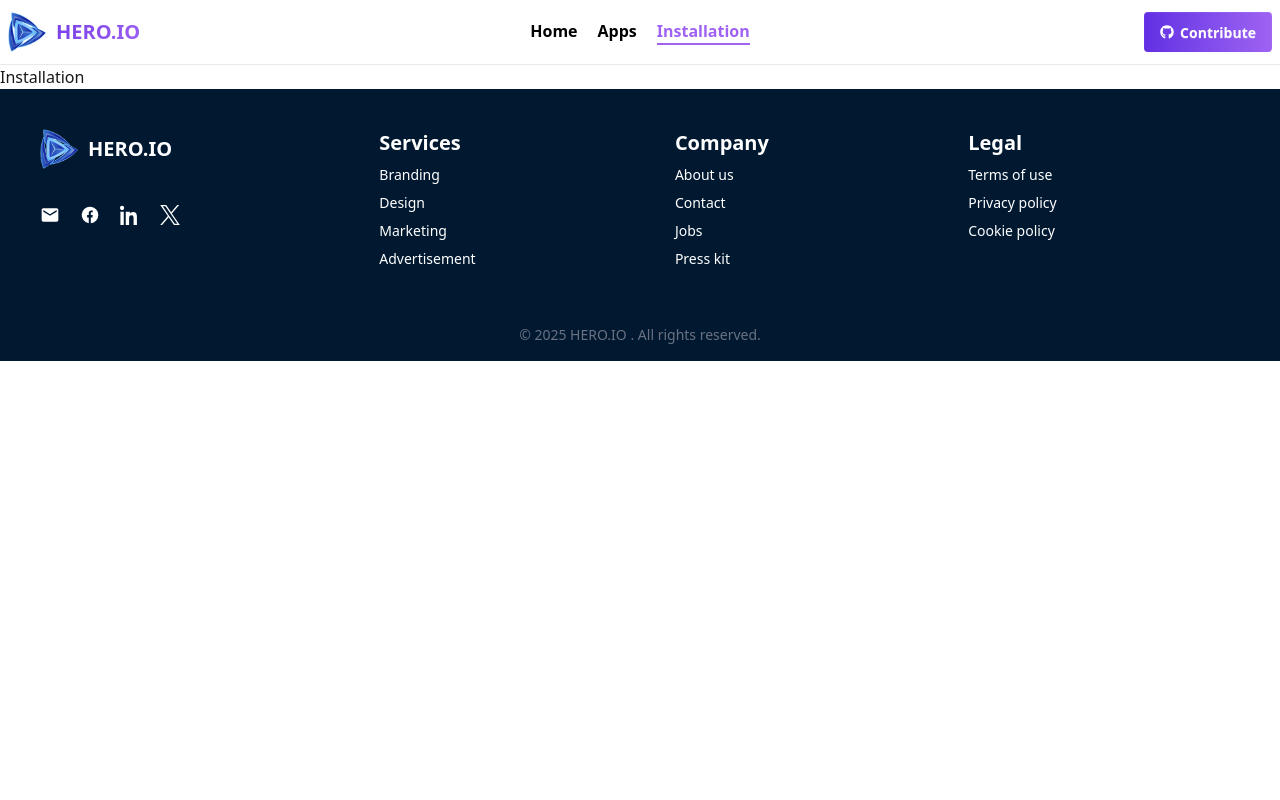
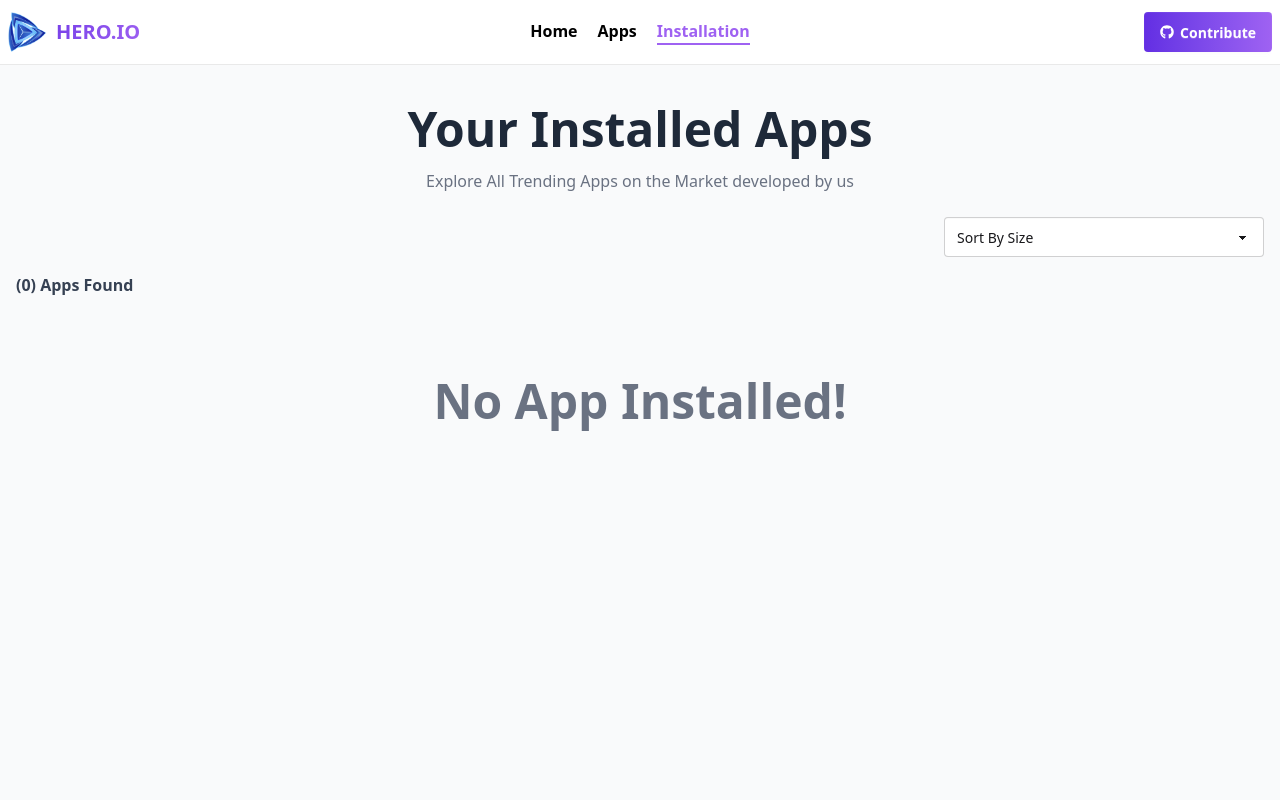
Before and after one commit to chamok192/Hero-IO, a React (Vite) app: page /installation in a window 1280 px wide. Shown: the top 800 px of the page. Built offline with nearby package versions, Linux system fonts and the light colour scheme.

Commit message:
search sort unistall done

```diff
--- /dev/null
+++ b/src/Error/AppError.jsx
@@ -0,0 +1,27 @@
+import React from 'react';
+import { Link} from 'react-router';
+import NavBar from '../Components/NavBar';
+import Footer from '../Components/Footer';
+import appError from "../assets/App-Error.png"
+
+const AppError = () => {
+
+    return (
+        <div>
+            <NavBar />
+
+            <div className='my-8  flex flex-col justify-center items-center'>
+                <img src={appError} alt="" />
+
+                <h2 className='text-4xl font-bold mt-4'>Oops! App Not Found!</h2>
+                <p className='text-lg mt-2 text-gray-600'>The App you are requesting is not found on our system.  please try another apps</p>
+
+                <Link to='/application' className='mt-6 px-4 py-2 bg-gradient-to-r from-[#632EE3] to-[#9F62F2] text-white rounded'>Go Back!</Link>
+            </div>
+
+            <Footer />
+        </div>
+    );
+};
+
+export default AppError;
--- a/src/Hooks/useApplications.js
+++ b/src/Hooks/useApplications.js
@@ -8,7 +8,7 @@ const useApplications = () => {
 
     useEffect(()=>{
         setLoading(true);
-        axios('../mobile_app.json')
+        axios('/mobile_app.json')
         .then(data=>setApplications(data.data))
         .catch(err=> setError(err))
         .finally(()=> setLoading(false));
--- a/src/pages/AppDetails.jsx
+++ b/src/pages/AppDetails.jsx
@@ -82,6 +82,7 @@ const AppDetails = () => {
                                     <p className="text-[#627382]">
                                         Developed By: <span className="font-semibold text-purple-600">{companyName}</span>
                                     </p>
+                                    <hr className='text-gray-200' />
                                     <div className="flex flex-col md:flex-row flex-wrap md:items-center gap-6 mt-4">
                                         <div className="space-y-1">
                                             <FiDownload className="text-green-500 text-4xl" />
@@ -108,14 +109,15 @@ const AppDetails = () => {
                                     <button
                                         onClick={handleAddToInstall}
                                         className={`cursor-pointer mt-6 px-4 py-2 rounded font-semibold ${isInstalled
-                                                ? 'border border-green-500 text-green-700 cursor-not-allowed'
-                                                : 'bg-[#00D390] text-white hover:bg-green-600'
+                                            ? 'border border-green-500 text-green-700 cursor-not-allowed'
+                                            : 'bg-[#00D390] text-white hover:bg-green-600'
                                             }`}
                                     >
                                         {isInstalled ? 'Installed' : `Install Now (${size} MB)`}
                                     </button>
                                 </div>
                             </div>
+
 
                             <div className="p-6 border-b border-gray-200">
                                 <h2 className="text-lg font-semibold text-gray-900">Ratings</h2>
@@ -134,6 +136,7 @@ const AppDetails = () => {
                                 </div>
                             </div>
 
+
                             <div className="p-6">
                                 <h2 className="text-lg font-semibold text-gray-900 mb-4">Description</h2>
                                 <span className="leading-relaxed text-[#627382]">{description}</span>
--- a/src/pages/Application.jsx
+++ b/src/pages/Application.jsx
@@ -8,10 +8,9 @@ const Application = () => {
     const [search, setSearch] = useState('');
     const term = search.trim().toLocaleLowerCase();
     const matchedApps = term ? applications
-    .filter(app => app.title
-        .toLocaleLowerCase()
-        .includes(term)) : applications;
-
+        .filter(app => app.title
+            .toLocaleLowerCase()
+            .includes(term)) : applications;
 
     return (
         <div>
@@ -39,15 +38,19 @@ const Application = () => {
                                         <path d="m21 21-4.3-4.3"></path>
                                     </g>
                                 </svg>
-                                <input value={search} onChange={(e)=>setSearch(e.target.value)} type="search" required placeholder="Search" />
+                                <input value={search} onChange={(e) => setSearch(e.target.value)} type="search" required placeholder="Search" />
                             </label>
                         </div>
                     </div>
 
                     <div className='grid grid-cols-1 md:grid-cols-2 lg:grid-cols-4 gap-6 mt-8'>
-                        {matchedApps.map(application => (
-                            <AppCards key={application.id} application={application} />
-                        ))}
+                        {matchedApps.length === 0 ? (
+                            <p className='text-gray-500 text-5xl font-semibold text-center py-16'>No App Found</p>
+                        ) : (
+                            matchedApps.map(application => (
+                                <AppCards key={application.id} application={application} />
+                            ))
+                        )}
                     </div>
                 </div>
             </Container>
--- a/src/pages/Installation.jsx
+++ b/src/pages/Installation.jsx
@@ -1,9 +1,114 @@
-import React from 'react';
+import React, { useEffect, useState } from 'react';
+import Container from '../Components/Container';
+import { FiDownload } from 'react-icons/fi';
+import { toast, ToastContainer } from 'react-toastify';
+import 'react-toastify/dist/ReactToastify.css';
 
 const Installation = () => {
+    const [installation, setInstallation] = useState([]);
+    const [sortOrder, setOrder] = useState('none');
+
+    useEffect(() => {
+        const savedApps = JSON.parse(localStorage.getItem('installs') || '[]');
+        if (savedApps) setInstallation(savedApps);
+    }, []);
+
+    const formatDownloads = (value) => {
+        if (value >= 1000000) return `${(value / 1000000).toFixed(1)}M`;
+        if (value >= 1000) return `${(value / 1000).toFixed(1)}K`;
+        return value;
+    };
+
+    const sortItems = (() => {
+        if (sortOrder === 'size-asc') {
+            return [...installation].sort((a, b) => b.size - a.size);
+        } else if (sortOrder === 'size-dsc') {
+            return [...installation].sort((a, b) => a.size - b.size);
+        } else {
+            return installation;
+        }
+    })();
+
+    const handleUninstall = (appId) => {
+        if (!appId) return;
+        const existingInstalls = JSON.parse(localStorage.getItem('installs') || '[]');
+        const updatedInstalls = existingInstalls.filter((app) => String(app.id) !== String(appId));
+
+        if (existingInstalls.length === updatedInstalls.length) {
+            toast.warning('App not found or already uninstalled', {
+                position: 'top-right',
+                autoClose: 3000,
+            });
+            return;
+        }
+
+        localStorage.setItem('installs', JSON.stringify(updatedInstalls));
+        setInstallation(updatedInstalls);
+        toast.success('App uninstalled successfully!', {
+            position: 'top-right',
+            autoClose: 3000,
+        });
+    };
+
     return (
-        <div>
-            Installation
+        <div className="bg-gray-50 min-h-screen px-4 py-10">
+            <Container>
+                <h2 className="text-5xl font-bold text-center text-gray-800 mb-4">Your Installed Apps</h2>
+                <p className="text-gray-500 mb-6 text-center">Explore All Trending Apps on the Market developed by us</p>
+                <div className="flex justify-end mb-4">
+                    <label htmlFor="size-sort" className="form-control w-full max-w-xs">
+                        <select
+                            id="size-sort"
+                            name="size-sort"
+                            className="select select-bordered"
+                            value={sortOrder}
+                            onChange={(e) => setOrder(e.target.value)}
+                        >
+                            <option value="none">Sort By Size</option>
+                            <option value="size-asc">High-Low</option>
+                            <option value="size-dsc">Low-High</option>
+                        </select>
+                    </label>
+                </div>
+                <p className="text-gray-700 font-semibold mb-4">({installation.length}) Apps Found</p>
+                {installation.length === 0 ? (
+                    <p className="text-gray-500 text-5xl font-semibold text-center py-16">No App Installed!</p>
+                ) : (
+                    sortItems.map((app, index) => (
+                        <div
+                            key={index}
+                            className="space-y-3 md:flex md:justify-between md:items-center bg-white mb-3 rounded-lg shadow-lg"
+                        >
+                            <div className="flex flex-col justify-center md:flex md:items-start bg-white">
+                                <div className="p-3 h-[8rem]">
+                                    <img src={app.image} alt="" className="object-contain w-full h-full rounded-xl" />
+                                </div>
+                                <div className="pl-4">
+                                    <h3 className="text-xl font-semibold text-teal-800">{app.title}</h3>
+                                    <div className="flex gap-3 items-center justify-between mt-2">
+                                        <div className="inline-flex items-center px-2 py-1 rounded-full text-base font-medium bg-[#F1F5E8] text-[#00D390]">
+                                            <FiDownload className="font-bold mr-2" /> {formatDownloads(app.downloads)}
+                                        </div>
+                                        <div className="px-3 py-1 rounded-full text-base font-medium bg-[#FFF0E1] text-[#FF8811]">
+                                            ★{app.ratingAvg}
+                                        </div>
+                                        <div>
+                                            <span className="text-gray-600 font-medium">{app.size}MB</span>
+                                        </div>
+                                    </div>
+                                </div>
+                            </div>
+                            <button
+                                onClick={() => handleUninstall(app.id)}
+                                className="btn bg-green-500 text-white px-4 rounded"
+                            >
+                                Uninstall
+                            </button>
+                        </div>
+                    ))
+                )}
+                <ToastContainer />
+            </Container>
         </div>
     );
 };
```
Also changed, not shown: src/Routes/Routes.jsx (+7 -4 lines).
